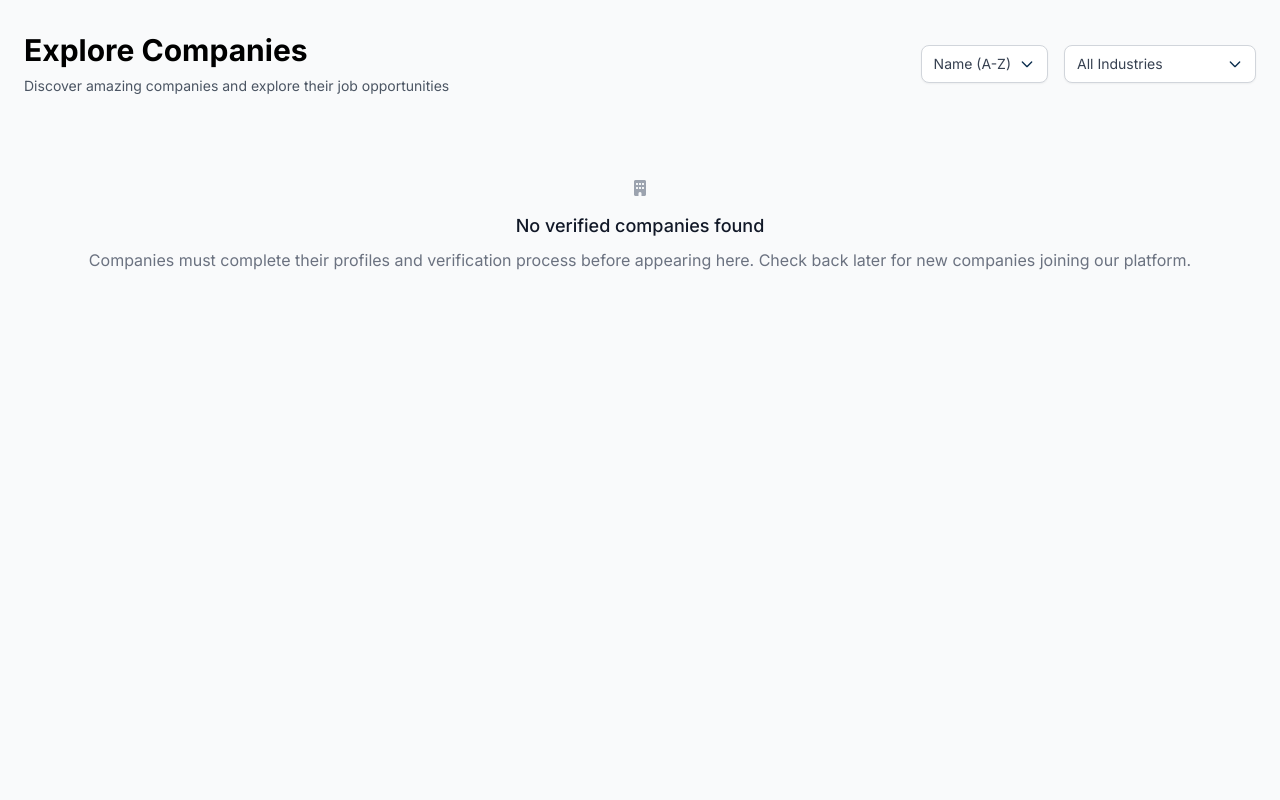
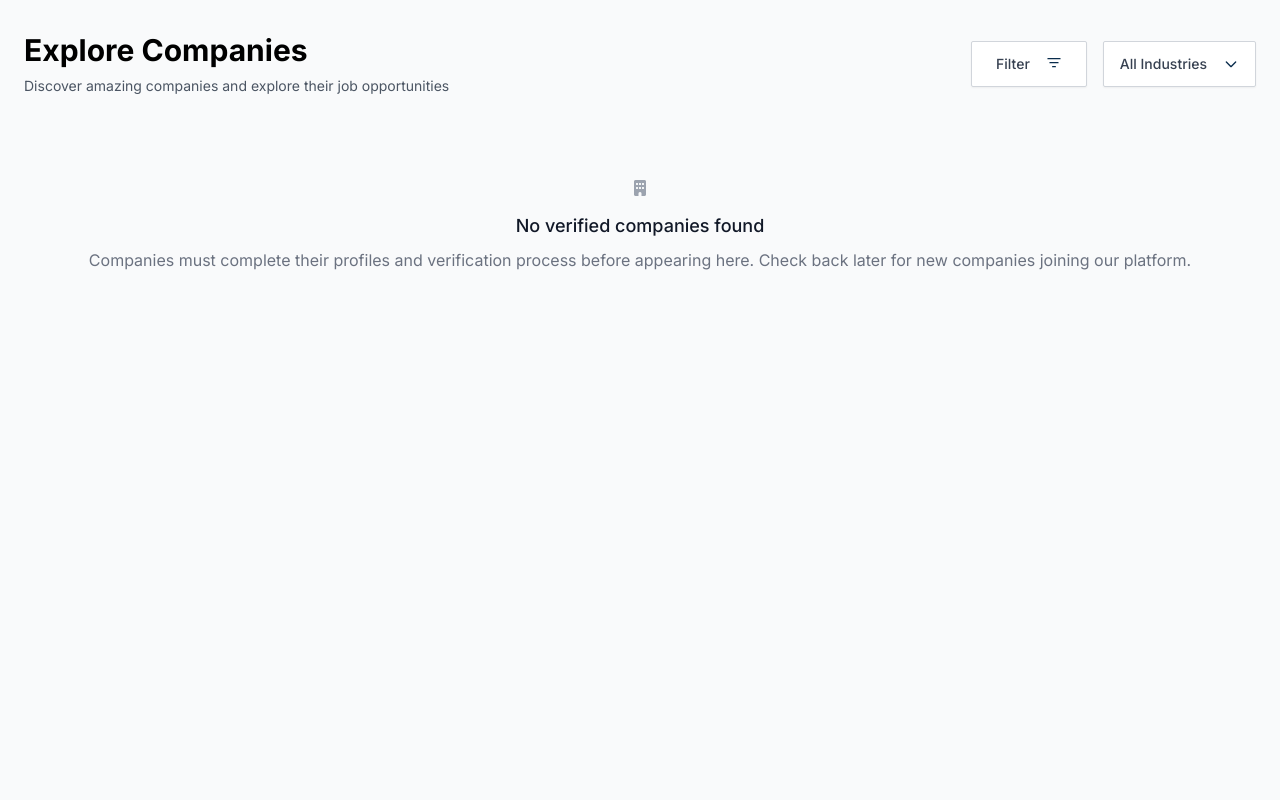
Before and after one commit to tjmagpantay/sikap_project, a PHP site: page /index.php?page=explore-companies in a window 1280 px wide. Shown: the part 120-920 px from the top of the page. Run offline with PHP 8.4, Linux system fonts and the light colour scheme; the visitor is signed in with stand-in values (Sample User, id 1); data that the repository does not hold is empty; a stand-in replaces the project's code that opens the database connection.

Commit message:
update explore companies UI

```diff
--- a/app/views/jobseekers/explore-companies.php
+++ b/app/views/jobseekers/explore-companies.php
@@ -19,14 +19,16 @@ include_once __DIR__ . '/navbar-jobseeker.php';
                 <!-- Right: Filtering Section -->
                 <div class="flex items-center gap-4">
                     <!-- Sort Order Filter -->
-                    <div class="relative" x-data="{ open: false, selected: 'Name (A-Z)' }">
+                    <div class="relative" x-data="{ open: false, selected: 'Filter' }">
                         <button @click="open = !open" @click.away="open = false"
-                            class="flex items-center justify-between w-40 px-3 py-2 text-sm text-gray-700 transition-all duration-200 bg-white border border-gray-300 rounded-lg shadow-sm appearance-none hover:border-primary/50 focus:outline-none focus:ring-2 focus:ring-primary/20 focus:border-primary">
+                            class="flex items-center gap-2 px-6 py-3 text-sm font-medium text-gray-700 transition-all bg-white border border-gray-300 rounded-sm shadow-sm hover:bg-gray-50 focus:ring-2 focus:ring-primary/50 hover:shadow-md">
                             <span x-text="selected" class="text-gray-700 truncate"></span>
-                            <svg class="w-4 h-4 ml-2 transition-transform duration-200 text-primary" :class="{ 'rotate-180': open }"
+                            <svg class="w-4 h-4 ml-2 transition-transform duration-200 text-primary"
                                 fill="none" stroke="currentColor" viewBox="0 0 24 24">
-                                <path stroke-linecap="round" stroke-linejoin="round" stroke-width="2" d="M19 9l-7 7-7-7"></path>
+                                <path stroke-linecap="round" stroke-linejoin="round" stroke-width="2"
+                                    d="M3 4h18M6 10h12M10 16h4" />
                             </svg>
+
                         </button>
 
                         <!-- Dropdown Menu -->
@@ -63,7 +65,7 @@ include_once __DIR__ . '/navbar-jobseeker.php';
                     <!-- Industry/Category Filter -->
                     <div class="relative" x-data="{ open: false, selected: 'All Industries' }">
                         <button @click="open = !open" @click.away="open = false"
-                            class="flex items-center justify-between w-48 px-3 py-2 text-sm text-gray-700 transition-all duration-200 bg-white border border-gray-300 rounded-lg shadow-sm appearance-none hover:border-primary/50 focus:outline-none focus:ring-2 focus:ring-primary/20 focus:border-primary">
+                            class="flex items-center gap-2 px-4 py-3 text-sm font-medium text-gray-700 transition-all bg-white border border-gray-300 rounded-sm shadow-sm hover:bg-gray-50 focus:ring-2 focus:ring-primary/50 hover:shadow-md">
                             <span x-text="selected" class="text-gray-700 truncate"></span>
                             <svg class="w-4 h-4 ml-2 transition-transform duration-200 text-primary" :class="{ 'rotate-180': open }"
                                 fill="none" stroke="currentColor" viewBox="0 0 24 24">
@@ -151,7 +153,7 @@ include_once __DIR__ . '/navbar-jobseeker.php';
                             <div class="p-6 border-b border-gray-100 rounded-t-lg bg-gray-50">
                                 <div class="flex items-start space-x-4">
                                     <!-- Company Logo -->
-                                    <div class="flex items-center justify-center flex-shrink-0 w-16 h-16 overflow-hidden bg-white border-2 border-gray-200 rounded-lg">
+                                    <div class="flex items-center justify-center flex-shrink-0 w-12 h-12 overflow-hidden bg-white border-2 border-gray-200 rounded-lg">
                                         <?php if (!empty($employer['business_logo'])): ?>
                                             <img src="<?php echo htmlspecialchars($employer['business_logo']); ?>"
                                                 alt="<?php echo htmlspecialchars($employer['business_name']); ?> Logo"
@@ -171,8 +173,10 @@ include_once __DIR__ . '/navbar-jobseeker.php';
                                                 <?php echo htmlspecialchars($employer['business_industry']); ?>
                                             </p>
                                         <?php endif; ?>
+                                    </div>
+                                </div>
 
-                                        <div class="flex items-center gap-4 mt-2 text-xs text-gray-500">
+                                <div class="flex items-center gap-4 mt-4 text-xs text-gray-500">
                                     <span class="flex items-center">
                                         <i class="mr-1 fas fa-briefcase"></i>
                                         <?php echo $employer['active_jobs_count']; ?> Active Jobs
@@ -183,8 +187,6 @@ include_once __DIR__ . '/navbar-jobseeker.php';
                                             <?php echo ucfirst(htmlspecialchars($employer['business_type'])); ?>
                                         </span>
                                     <?php endif; ?>
-                                        </div>
-                                    </div>
                                 </div>
                             </div>
 
@@ -207,7 +209,7 @@ include_once __DIR__ . '/navbar-jobseeker.php';
                                                 d="M15 11a3 3 0 11-6 0 3 3 0 016 0z">
                                             </path>
                                         </svg>
-                                        <span class="truncate"><?php echo htmlspecialchars($employer['business_address']); ?></span>
+                                        <span class="text-gray-600 truncate"><?php echo htmlspecialchars($employer['business_address']); ?></span>
                                     </div>
                                 <?php endif; ?>
 
@@ -232,7 +234,7 @@ include_once __DIR__ . '/navbar-jobseeker.php';
                                     <div class="flex gap-2">
                                         <?php if (!empty($employer['facebook_url'])): ?>
                                             <a href="<?php echo htmlspecialchars($employer['facebook_url']); ?>" target="_blank"
-                                                class="flex items-center justify-center h-8 gap-2 px-2 transition-colors duration-200 rounded-sm text-primary bg-blue-50 w-28 hover:bg-blue-700">
+                                                class="flex items-center justify-center h-8 gap-2 px-2 transition-colors duration-200 rounded-sm text-primary bg-blue-50 w-28 hover:bg-blue-400">
                                                 <!-- Facebook SVG -->
                                                 <svg class="flex-shrink-0" width="16" height="16" fill="currentColor" viewBox="0 0 24 24"
                                                     xmlns="http://www.w3.org/2000/svg">
```
Lines whose indentation alone changed are shown as unchanged.
